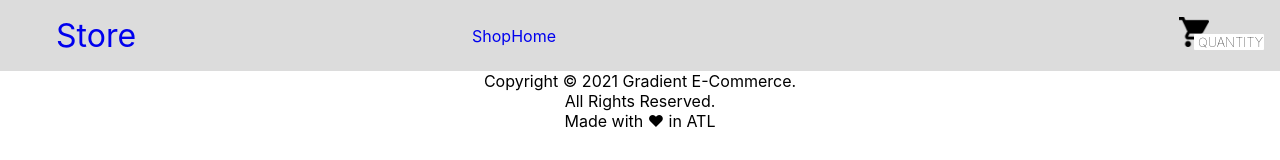
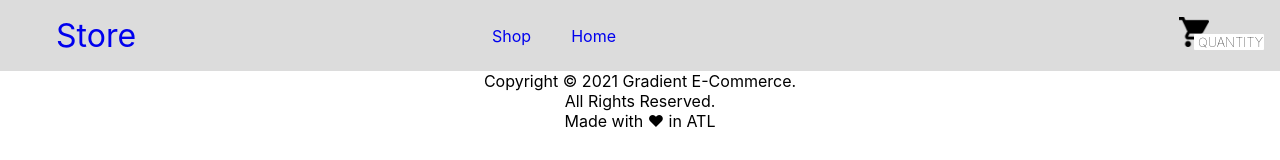
Before and after one commit to ThomasPlunkett/gradient-e-commerce, a React (Create React App) app: page / in a window 1280 px wide. Shown: the top 160 px of the page. Built offline with nearby package versions, Linux system fonts and the light colour scheme; the HTML template or start-up script is replaced by a standard one.

Commit message:
padding in nav links

```diff
--- a/src/components/Header/Header.js
+++ b/src/components/Header/Header.js
@@ -13,11 +13,11 @@ const Header = () => {
       </ul>
       <div className="center-nav">
         <div>
-          <Link to="/"> Shop </Link>
+          <Link style={{padding:'20px'}} to="/"> Shop </Link>
         </div>
         <div>
           <div>
-            <Link to="/"> Home </Link>
+            <Link style={{padding:'20px'}}  to="/"> Home </Link>
           </div>
         </div>
       </div>
--- a/src/components/Header/header.scss
+++ b/src/components/Header/header.scss
@@ -3,6 +3,7 @@
   padding: 1rem;
   background-color: gainsboro;
   font-size: 2rem;
+
 
   a {
     text-decoration: none;
@@ -34,6 +35,7 @@
       margin: 0 1rem;
       margin-left: 0;
       cursor: pointer;
+
     }
   }
 }
```
Also changed, not shown: 1 other file (tests, documents, lock files or other folders).
